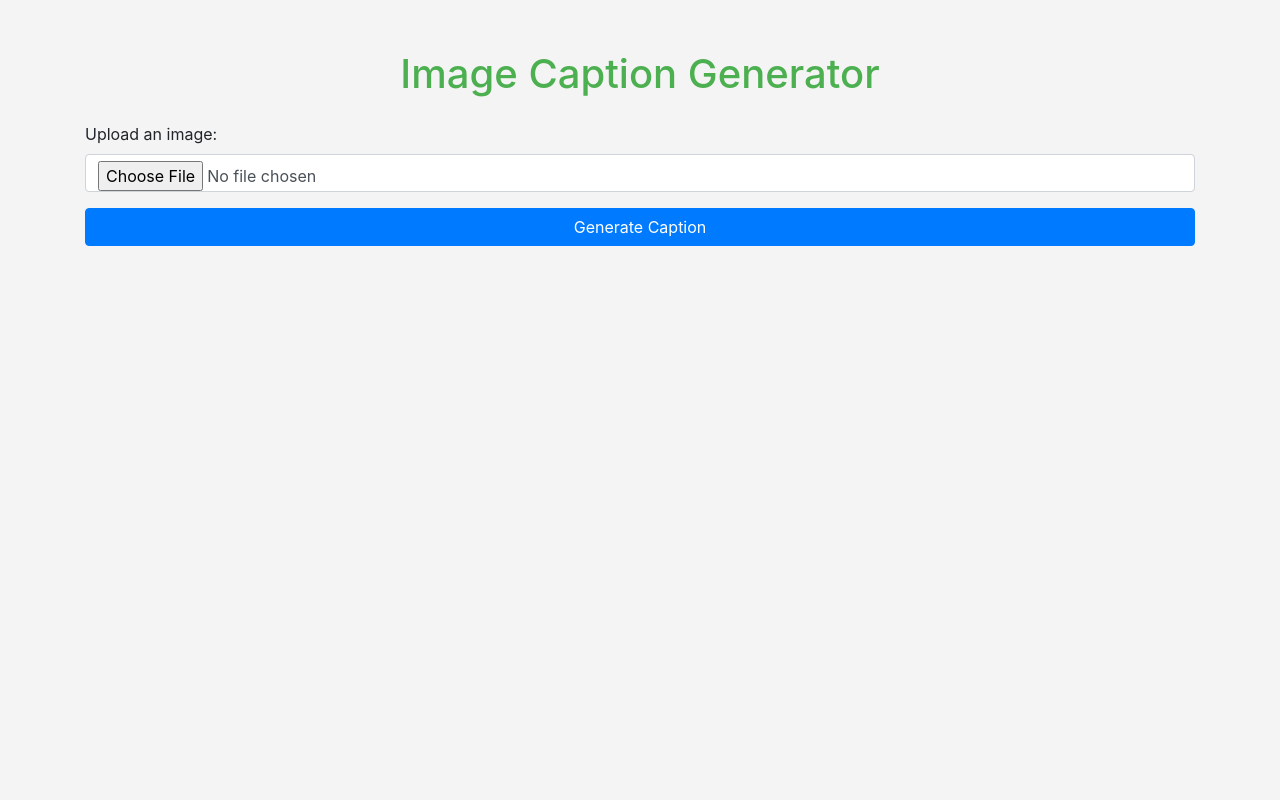
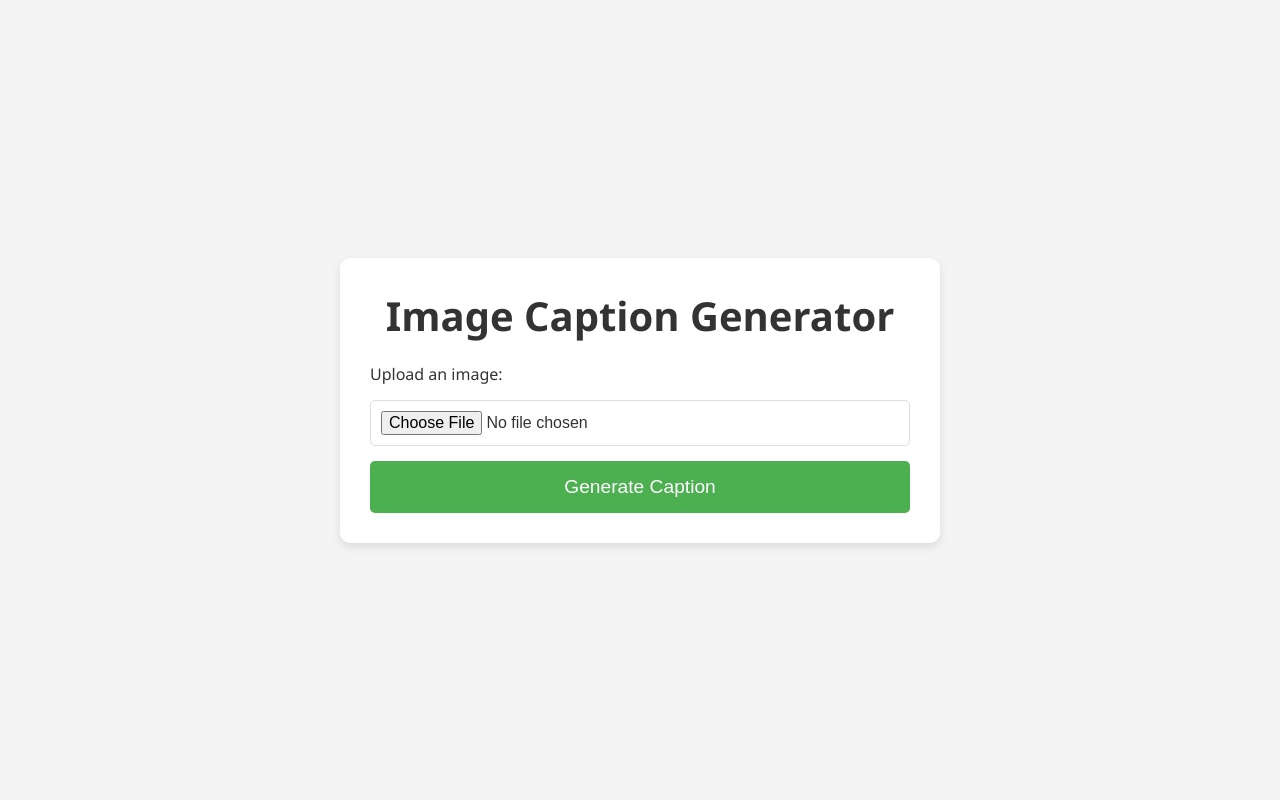
Before and after one commit to Anushka-Pote/Caption-generator, a Flask app: page / in a window 1280 px wide. Run offline with Flask 3, Linux system fonts and the light colour scheme; some libraries are stand-ins or nearby versions.

Commit message:
Update index.html

```diff
--- a/templates/index.html
+++ b/templates/index.html
@@ -4,41 +4,119 @@
     <meta charset="UTF-8">
     <meta name="viewport" content="width=device-width, initial-scale=1.0">
     <title>Image Caption Generator</title>
-    <link href="https://maxcdn.bootstrapcdn.com/bootstrap/4.5.2/css/bootstrap.min.css" rel="stylesheet">
     <style>
+        * {
+            box-sizing: border-box;
+            margin: 0;
+            padding: 0;
+        }
+
         body {
+            font-family: 'Segoe UI', Tahoma, Geneva, Verdana, sans-serif;
             background-color: #f4f4f4;
+            color: #333;
+            display: flex;
+            justify-content: center;
+            align-items: center;
+            min-height: 100vh;
+            padding: 20px;
         }
+
         .container {
-            margin-top: 50px;
+            background-color: white;
+            box-shadow: 0px 4px 10px rgba(0, 0, 0, 0.1);
+            border-radius: 10px;
+            padding: 30px;
+            width: 100%;
+            max-width: 600px;
         }
+
         h1 {
-            color: #4CAF50;
+            font-size: 2.5em;
+            color: #333;
+            text-align: center;
+            margin-bottom: 20px;
+        }
+
+        form {
+            display: flex;
+            flex-direction: column;
+            gap: 15px;
+        }
+
+        input[type="file"] {
+            border: 1px solid #ddd;
+            padding: 10px;
+            border-radius: 5px;
+            font-size: 1em;
+            cursor: pointer;
+        }
+
+        button {
+            background-color: #4CAF50;
+            color: white;
+            padding: 15px 20px;
+            border: none;
+            border-radius: 5px;
+            font-size: 1.2em;
+            cursor: pointer;
+            transition: background-color 0.3s ease;
+        }
+
+        button:hover {
+            background-color: #45a049;
+        }
+
+        h2 {
+            font-size: 1.8em;
+            margin-top: 30px;
+            color: #333;
+        }
+
+        img {
+            max-width: 100%;
+            border-radius: 10px;
+            margin-top: 15px;
+        }
+
+        .caption {
+            font-size: 1.2em;
+            margin-top: 10px;
+            padding: 15px;
+            background-color: #f9f9f9;
+            border-left: 4px solid #4CAF50;
+            border-radius: 5px;
+        }
+
+        audio {
+            margin-top: 20px;
+            width: 100%;
         }
     </style>
 </head>
 <body>
     <div class="container">
-        <h1 class="text-center">Image Caption Generator</h1>
-        <form action="/" method="post" enctype="multipart/form-data" class="mt-4">
-            <div class="form-group">
-                <label for="photo">Upload an image:</label>
-                <input type="file" name="photo" accept="image/*" class="form-control" required>
-            </div>
-            <button type="submit" class="btn btn-primary btn-block">Generate Caption</button>
+        <h1>Image Caption Generator</h1>
+        <form action="/" method="post" enctype="multipart/form-data">
+            <label for="photo">Upload an image:</label>
+            <input type="file" name="photo" accept="image/*" required>
+            <button type="submit">Generate Caption</button>
         </form>
 
         {% if caption %}
-            <h2 class="text-center mt-4">Generated Caption:</h2>
-            <p class="text-center lead">{{ caption }}</p>
-            <div class="text-center">
-                <img src="{{ image_url }}" alt="Uploaded Image" class="img-fluid mt-3" style="max-width: 100%; height: auto;">
-            </div>
+            <h2>Generated Caption:</h2>
+            <div class="caption">{{ caption }}</div>
+            {% if image_url %}
+                <img src="{{ image_url }}" alt="Uploaded Image">
+            {% endif %}
+            {% if audio_url %}
+                <h3>Audio:</h3>
+                <audio controls>
+                    <source src="{{ audio_url }}" type="audio/mpeg">
+                    Your browser does not support the audio element.
+                </audio>
+            {% endif %}
         {% endif %}
     </div>
-
-    <script src="https://code.jquery.com/jquery-3.5.1.slim.min.js"></script>
-    <script src="https://cdn.jsdelivr.net/npm/@popperjs/core@2.11.6/dist/umd/popper.min.js"></script>
-    <script src="https://stackpath.bootstrapcdn.com/bootstrap/4.5.2/js/bootstrap.min.js"></script>
 </body>
 </html>
```
